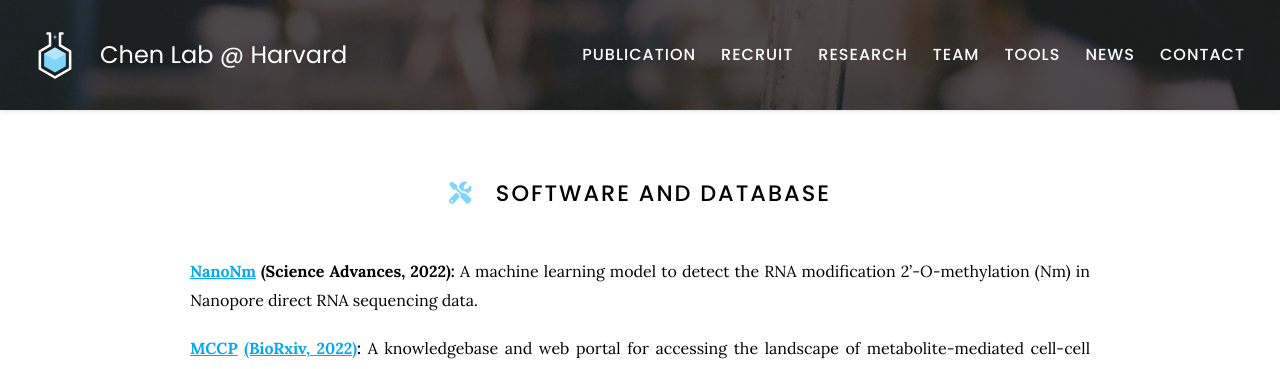
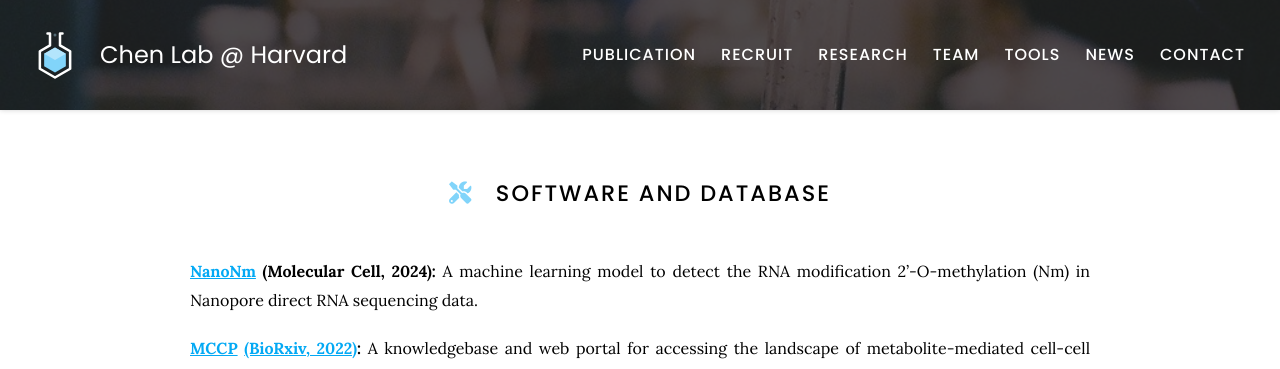
Before and after one commit to kaifuchenlab/kaifuchenlab.github.io, a Jekyll site: the page built from 4.tools/index.md, in a window 1280 px wide. Shown: the top 369 px of the page. Built offline with Jekyll 4.4.1, drawn with Linux system fonts in a browser that asks for light colours.

Commit message:
Update index.md

```diff
--- a/4.tools/index.md
+++ b/4.tools/index.md
@@ -8,7 +8,7 @@ nav:
 # <i class="fas fa-tools"></i>Software and Database
 
 
-**[NanoNm](https://github.com/kaifuchenlab/NanoNm) (Science Advances, 2022):**
+**[NanoNm](https://github.com/kaifuchenlab/NanoNm) (Molecular Cell, 2024):**
 A machine learning model to detect the RNA modification 2'-O-methylation (Nm) in Nanopore direct RNA sequencing data.
 
 **[MCCP](http://cbp-kfc.org/mccp) [(BioRxiv, 2022)](https://www.biorxiv.org/content/10.1101/2022.05.30.494067v1):**
```
